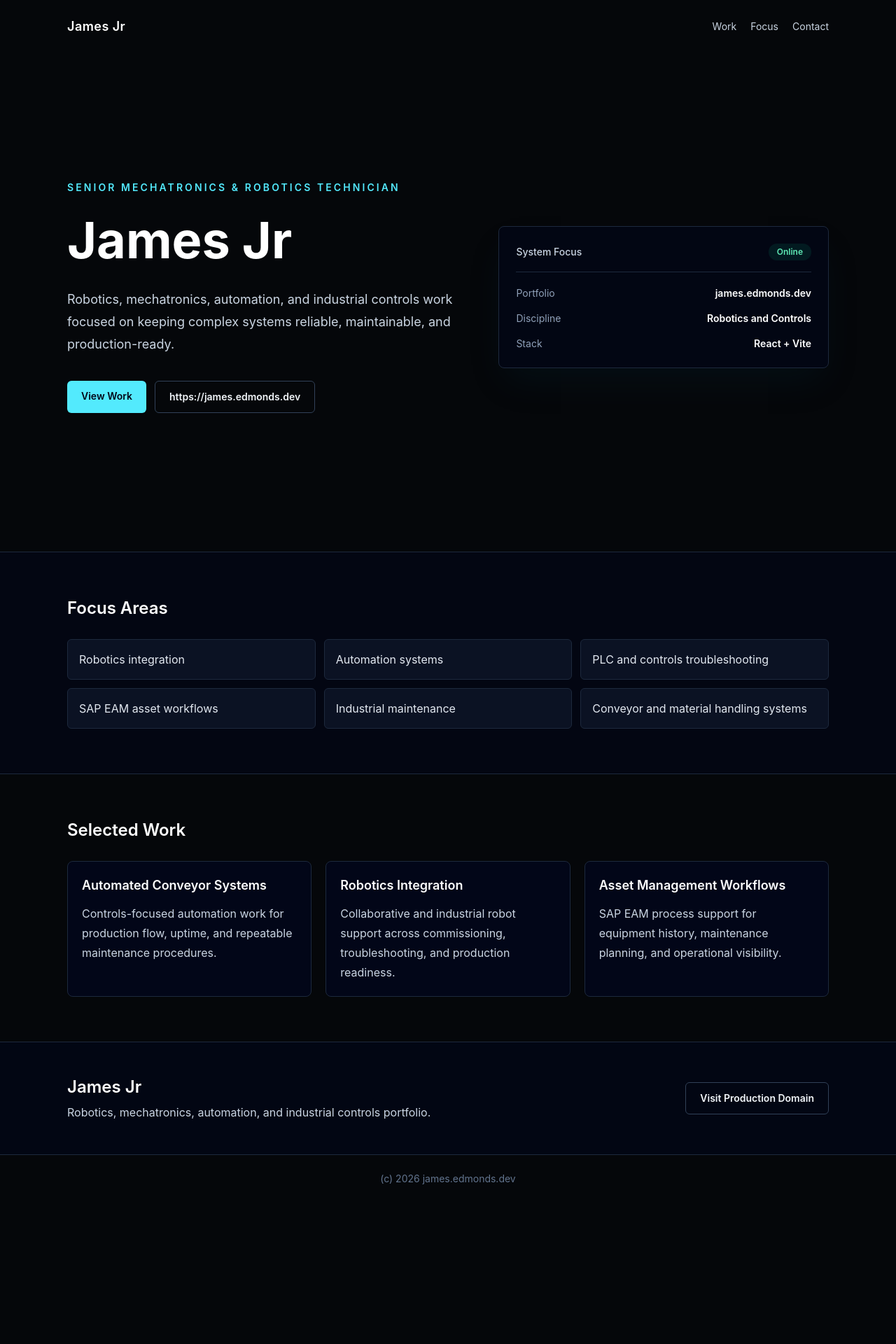
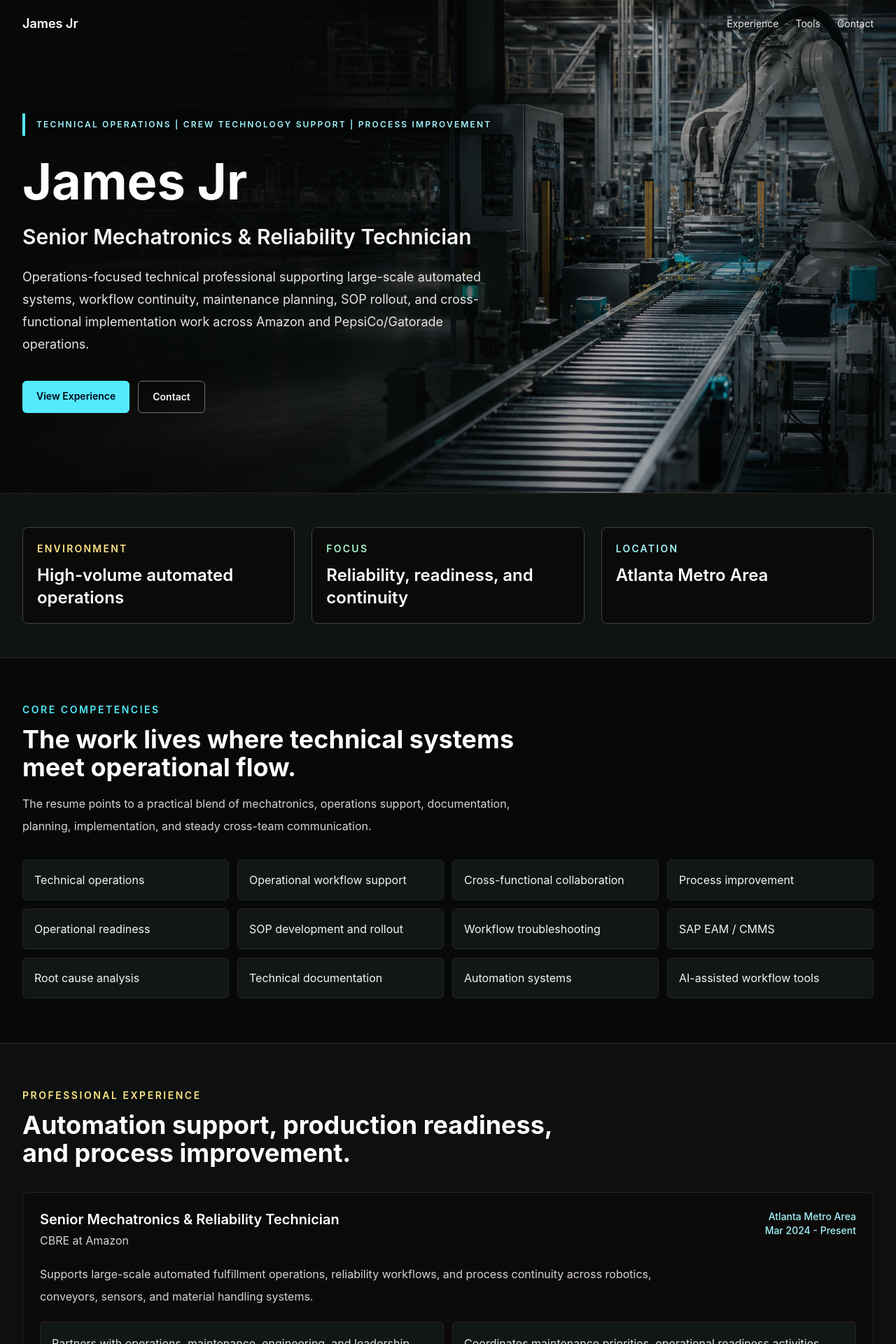
Before and after one commit to fzckdd6f4d-ops/jaesystems-site, a React (Vite) app: page / in a window 1280 px wide. Shown: the top 1920 px of the page at 70% size. Before the commit the page ends 1718 px from the top, so only its background shows below. Built offline with nearby package versions, Linux system fonts and the light colour scheme.

Commit message:
Build resume-backed portfolio homepage

```diff
--- a/index.html
+++ b/index.html
@@ -6,24 +6,24 @@
     <meta name="viewport" content="width=device-width, initial-scale=1.0" />
     <meta
       name="description"
-      content="James Jr is a senior mechatronics and robotics technician focused on robotics, automation, industrial controls, maintenance, and troubleshooting."
+      content="James Jr is a technical operations and senior mechatronics professional supporting automated systems, reliability workflows, process improvement, SAP EAM, and operational readiness."
     />
     <link rel="canonical" href="https://james.edmonds.dev/" />
-    <meta property="og:title" content="James Jr | Senior Mechatronics & Robotics Technician" />
+    <meta property="og:title" content="James Jr | Technical Operations & Robotics Portfolio" />
     <meta
       property="og:description"
-      content="Robotics, mechatronics, automation, and industrial controls portfolio for James Jr."
+      content="Resume-backed portfolio covering automation systems, workflow support, maintenance planning, SAP EAM, SOP rollout, and process improvement."
     />
     <meta property="og:url" content="https://james.edmonds.dev/" />
     <meta property="og:type" content="website" />
     <meta property="og:site_name" content="james.edmonds.dev" />
     <meta name="twitter:card" content="summary" />
-    <meta name="twitter:title" content="James Jr | Senior Mechatronics & Robotics Technician" />
+    <meta name="twitter:title" content="James Jr | Technical Operations & Robotics Portfolio" />
     <meta
       name="twitter:description"
-      content="Robotics, mechatronics, automation, and industrial controls portfolio for James Jr."
+      content="Resume-backed portfolio covering automation systems, workflow support, maintenance planning, SAP EAM, SOP rollout, and process improvement."
     />
-    <title>James Jr | Senior Mechatronics & Robotics Technician</title>
+    <title>James Jr | Technical Operations & Robotics Portfolio</title>
   </head>
   <body>
     <div id="root"></div>
--- a/src/App.jsx
+++ b/src/App.jsx
@@ -1,146 +1,299 @@
-const focusAreas = [
-  'Robotics integration',
+const competencies = [
+  'Technical operations',
+  'Operational workflow support',
+  'Cross-functional collaboration',
+  'Process improvement',
+  'Operational readiness',
+  'SOP development and rollout',
+  'Workflow troubleshooting',
+  'SAP EAM / CMMS',
+  'Root cause analysis',
+  'Technical documentation',
   'Automation systems',
-  'PLC and controls troubleshooting',
-  'SAP EAM asset workflows',
-  'Industrial maintenance',
-  'Conveyor and material handling systems',
+  'AI-assisted workflow tools',
 ];
 
-const projects = [
+const experience = [
   {
-    title: 'Automated Conveyor Systems',
-    description:
-      'Controls-focused automation work for production flow, uptime, and repeatable maintenance procedures.',
+    company: 'CBRE at Amazon',
+    role: 'Senior Mechatronics & Reliability Technician',
+    location: 'Atlanta Metro Area',
+    dates: 'Mar 2024 - Present',
+    summary:
+      'Supports large-scale automated fulfillment operations, reliability workflows, and process continuity across robotics, conveyors, sensors, and material handling systems.',
+    highlights: [
+      'Partners with operations, maintenance, engineering, and leadership teams to troubleshoot issues and protect workflow continuity.',
+      'Coordinates maintenance priorities, operational readiness activities, and workflow execution across automated systems.',
+      'Documents corrective actions and workflow updates in SAP/CMMS systems for visibility and tracking.',
+      'Uses AI-assisted workflow and research tools to improve troubleshooting, communication, and operational understanding.',
+    ],
   },
   {
-    title: 'Robotics Integration',
-    description:
-      'Collaborative and industrial robot support across commissioning, troubleshooting, and production readiness.',
+    company: 'Elite Line Services / Jervis B Webb',
+    role: 'Maintenance Technician II',
+    location: 'Atlanta Metro Area',
+    dates: 'Mar 2023 - Mar 2024',
+    summary:
+      'Supported automated logistics systems serving large-scale fulfillment operations with a focus on workflow consistency and uptime.',
+    highlights: [
+      'Collaborated across operations and maintenance teams to troubleshoot workflow disruptions and restore continuity.',
+      'Supported reliability-focused operational activities for automated material handling environments.',
+      'Maintained clear communication between technical teams and operations during active production support.',
+    ],
   },
   {
-    title: 'Asset Management Workflows',
-    description:
-      'SAP EAM process support for equipment history, maintenance planning, and operational visibility.',
+    company: 'PepsiCo / Gatorade',
+    role: 'Operations Technician 3 / Maintenance Support',
+    location: 'Atlanta Metro Area',
+    dates: 'Jan 2016 - Jun 2023',
+    summary:
+      'Supported food and beverage manufacturing operations, process standardization, and production line readiness in a GMP-regulated environment.',
+    highlights: [
+      'Collaborated with Process Improvement Engineers and cross-functional teams on workflow optimization and process standardization.',
+      'Supported startup, commissioning, and readiness of the Line 7 12oz/20oz Gatorade production line.',
+      'Helped develop and roll out SOPs and workflow processes for production line team members.',
+      'Assisted with process stabilization, operational testing, troubleshooting, and production ramp-up activities.',
+    ],
+  },
+  {
+    company: 'ConMed Distribution Center (Kelly Services)',
+    role: 'Warehouse Associate / Material Handling',
+    location: 'Lithia Springs, GA',
+    dates: 'Feb 2011 - Sep 2014',
+    summary:
+      'Supported warehouse operations, inventory movement, and distribution workflows in a structured material handling environment.',
+    highlights: [
+      'Maintained accuracy across receiving, staging, picking, packing, shipping, and replenishment activities.',
+      'Supported operational flow by following standardized warehouse processes and production priorities.',
+      'Built early experience with warehouse systems, material handling discipline, and team-based execution.',
+    ],
   },
 ];
 
+const tools = [
+  'SAP EAM / CMMS',
+  'Microsoft Office and Excel',
+  'Oracle WMS',
+  'Automated material handling systems',
+  'Robotics and conveyor systems',
+  'AI-assisted workflow and research tools',
+  'LLM familiarity',
+  'Process automation interest',
+];
+
+const values = [
+  'Integrity',
+  'Accountability',
+  'Adaptability',
+  'Teamwork',
+  'Resilience',
+  'Calm execution',
+];
+
+const education = {
+  credential: 'Associate of Computer Science',
+  school: 'Georgia Perimeter College',
+};
+
 function App() {
   return (
-    <div className="min-h-screen bg-[#05070a] text-slate-100">
-      <header className="mx-auto flex w-full max-w-6xl items-center justify-between px-5 py-6 sm:px-8">
-        <a href="/" className="text-lg font-semibold tracking-wide text-white">
+    <div className="min-h-screen bg-[#070908] text-stone-100">
+      <header className="absolute inset-x-0 top-0 z-20">
+        <div className="mx-auto flex w-full max-w-7xl items-center justify-between px-5 py-5 sm:px-8">
+          <a href="/" className="text-base font-semibold text-white sm:text-lg">
             James Jr
           </a>
-        <nav aria-label="Primary navigation" className="flex items-center gap-5 text-sm text-slate-300">
-          <a className="transition hover:text-white" href="#work">
-            Work
+          <nav aria-label="Primary navigation" className="flex items-center gap-4 text-sm text-stone-200 sm:gap-6">
+            <a className="transition hover:text-cyan-200" href="#experience">
+              Experience
             </a>
-          <a className="transition hover:text-white" href="#focus">
-            Focus
+            <a className="transition hover:text-cyan-200" href="#tools">
+              Tools
             </a>
-          <a className="transition hover:text-white" href="#contact">
+            <a className="transition hover:text-cyan-200" href="#contact">
               Contact
             </a>
           </nav>
+        </div>
       </header>
 
       <main>
-        <section className="mx-auto grid min-h-[calc(100svh-88px)] w-full max-w-6xl items-center gap-10 px-5 pb-14 pt-10 sm:px-8 lg:grid-cols-[1.1fr_0.9fr]">
-          <div>
-            <p className="mb-5 text-sm font-semibold uppercase tracking-[0.22em] text-cyan-300">
-              Senior Mechatronics & Robotics Technician
+        <section className="relative min-h-[88svh] overflow-hidden">
+          <img
+            src="/industrial-automation-hero.png"
+            alt="Industrial automation floor with conveyors, controls, and robotic equipment"
+            className="absolute inset-0 h-full w-full object-cover"
+          />
+          <div className="absolute inset-0 bg-[linear-gradient(90deg,rgba(7,9,8,0.96)_0%,rgba(7,9,8,0.82)_38%,rgba(7,9,8,0.3)_72%,rgba(7,9,8,0.58)_100%)]" />
+          <div className="relative z-10 mx-auto flex min-h-[88svh] max-w-7xl items-center px-5 pb-16 pt-28 sm:px-8">
+            <div className="max-w-3xl">
+              <p className="mb-5 max-w-fit border-l-4 border-cyan-300 bg-black/30 px-4 py-2 text-xs font-semibold uppercase tracking-[0.18em] text-cyan-200">
+                Technical Operations | Crew Technology Support | Process Improvement
               </p>
-            <h1 className="max-w-3xl text-5xl font-bold leading-tight text-white sm:text-6xl lg:text-7xl">
+              <h1 className="text-5xl font-bold leading-tight text-white sm:text-6xl lg:text-7xl">
                 James Jr
               </h1>
-            <p className="mt-6 max-w-2xl text-lg leading-8 text-slate-300">
-              Robotics, mechatronics, automation, and industrial controls work focused on keeping complex systems reliable, maintainable, and production-ready.
+              <p className="mt-4 text-2xl font-semibold text-stone-100 sm:text-3xl">
+                Senior Mechatronics & Reliability Technician
+              </p>
+              <p className="mt-6 max-w-2xl text-lg leading-8 text-stone-200">
+                Operations-focused technical professional supporting large-scale automated systems, workflow continuity,
+                maintenance planning, SOP rollout, and cross-functional implementation work across Amazon and
+                PepsiCo/Gatorade operations.
               </p>
               <div className="mt-9 flex flex-wrap gap-3">
                 <a
-                href="#work"
+                  href="#experience"
                   className="rounded-md bg-cyan-300 px-5 py-3 text-sm font-semibold text-slate-950 transition hover:bg-cyan-200"
                 >
-                View Work
+                  View Experience
                 </a>
                 <a
-                href="https://james.edmonds.dev/"
-                className="rounded-md border border-slate-700 px-5 py-3 text-sm font-semibold text-slate-100 transition hover:border-cyan-300 hover:text-cyan-200"
+                  href="#contact"
+                  className="rounded-md border border-stone-500 bg-black/20 px-5 py-3 text-sm font-semibold text-stone-100 transition hover:border-amber-300 hover:text-amber-200"
                 >
-                https://james.edmonds.dev
+                  Contact
                 </a>
               </div>
             </div>
-
-          <div className="rounded-lg border border-slate-800 bg-slate-950/70 p-6 shadow-2xl shadow-cyan-950/20">
-            <div className="mb-5 flex items-center justify-between border-b border-slate-800 pb-4">
-              <span className="text-sm font-medium text-slate-300">System Focus</span>
-              <span className="rounded-full bg-emerald-400/10 px-3 py-1 text-xs font-semibold text-emerald-300">
-                Online
-              </span>
-            </div>
-            <dl className="grid gap-4 text-sm">
-              <div className="flex items-center justify-between gap-6">
-                <dt className="text-slate-400">Portfolio</dt>
-                <dd className="font-semibold text-white">james.edmonds.dev</dd>
-              </div>
-              <div className="flex items-center justify-between gap-6">
-                <dt className="text-slate-400">Discipline</dt>
-                <dd className="font-semibold text-white">Robotics and Controls</dd>
-              </div>
-              <div className="flex items-center justify-between gap-6">
-                <dt className="text-slate-400">Stack</dt>
-                <dd className="font-semibold text-white">React + Vite</dd>
-              </div>
-            </dl>
           </div>
         </section>
 
-        <section id="focus" className="border-y border-slate-800 bg-slate-950/60">
-          <div className="mx-auto max-w-6xl px-5 py-16 sm:px-8">
-            <h2 className="text-2xl font-semibold text-white">Focus Areas</h2>
-            <div className="mt-7 grid gap-3 sm:grid-cols-2 lg:grid-cols-3">
-              {focusAreas.map((area) => (
-                <div key={area} className="rounded-md border border-slate-800 bg-slate-900/70 p-4 text-slate-200">
-                  {area}
+        <section className="border-y border-stone-800 bg-[#101411]">
+          <div className="mx-auto grid max-w-7xl gap-6 px-5 py-12 sm:px-8 lg:grid-cols-3">
+            <div className="rounded-lg border border-stone-700 bg-stone-950 p-5">
+              <p className="text-sm font-semibold uppercase tracking-[0.16em] text-amber-200">Environment</p>
+              <p className="mt-3 text-2xl font-semibold text-white">High-volume automated operations</p>
+            </div>
+            <div className="rounded-lg border border-stone-700 bg-stone-950 p-5">
+              <p className="text-sm font-semibold uppercase tracking-[0.16em] text-emerald-200">Focus</p>
+              <p className="mt-3 text-2xl font-semibold text-white">Reliability, readiness, and continuity</p>
+            </div>
+            <div className="rounded-lg border border-stone-700 bg-stone-950 p-5">
+              <p className="text-sm font-semibold uppercase tracking-[0.16em] text-cyan-200">Location</p>
+              <p className="mt-3 text-2xl font-semibold text-white">Atlanta Metro Area</p>
+            </div>
+          </div>
+        </section>
+
+        <section id="competencies" className="mx-auto max-w-7xl px-5 py-16 sm:px-8">
+          <div className="max-w-3xl">
+            <p className="text-sm font-semibold uppercase tracking-[0.18em] text-cyan-300">Core Competencies</p>
+            <h2 className="mt-3 text-3xl font-bold text-white sm:text-4xl">
+              The work lives where technical systems meet operational flow.
+            </h2>
+            <p className="mt-4 leading-8 text-stone-300">
+              The resume points to a practical blend of mechatronics, operations support, documentation, planning,
+              implementation, and steady cross-team communication.
+            </p>
+          </div>
+          <div className="mt-8 grid gap-3 sm:grid-cols-2 lg:grid-cols-4">
+            {competencies.map((competency) => (
+              <div key={competency} className="rounded-md border border-stone-800 bg-[#111714] p-4 text-stone-100">
+                {competency}
+              </div>
+            ))}
+          </div>
+        </section>
+
+        <section id="experience" className="border-y border-stone-800 bg-[#0d100f]">
+          <div className="mx-auto max-w-7xl px-5 py-16 sm:px-8">
+            <div className="max-w-3xl">
+              <p className="text-sm font-semibold uppercase tracking-[0.18em] text-amber-200">Professional Experience</p>
+              <h2 className="mt-3 text-3xl font-bold text-white sm:text-4xl">
+                Automation support, production readiness, and process improvement.
+              </h2>
+            </div>
+            <div className="mt-9 grid gap-5">
+              {experience.map((job) => (
+                <article key={`${job.company}-${job.dates}`} className="rounded-lg border border-stone-800 bg-stone-950 p-5 sm:p-6">
+                  <div className="flex flex-col gap-3 md:flex-row md:items-start md:justify-between">
+                    <div>
+                      <h3 className="text-xl font-semibold text-white">{job.role}</h3>
+                      <p className="mt-1 text-stone-300">{job.company}</p>
+                    </div>
+                    <p className="text-sm font-medium text-cyan-200 md:text-right">
+                      {job.location}
+                      <br />
+                      {job.dates}
+                    </p>
+                  </div>
+                  <p className="mt-5 max-w-4xl leading-8 text-stone-300">{job.summary}</p>
+                  <ul className="mt-5 grid gap-3 lg:grid-cols-2">
+                    {job.highlights.map((highlight) => (
+                      <li key={highlight} className="rounded-md border border-stone-800 bg-[#111714] p-4 leading-7 text-stone-200">
+                        {highlight}
+                      </li>
+                    ))}
+                  </ul>
+                </article>
+              ))}
+            </div>
+          </div>
+        </section>
+
+        <section id="tools" className="mx-auto grid max-w-7xl gap-10 px-5 py-16 sm:px-8 lg:grid-cols-[0.8fr_1.2fr]">
+          <div>
+            <p className="text-sm font-semibold uppercase tracking-[0.18em] text-emerald-200">Tools & Technology</p>
+            <h2 className="mt-3 text-3xl font-bold text-white sm:text-4xl">
+              Grounded in operations, curious about better systems.
+            </h2>
+            <p className="mt-4 leading-8 text-stone-300">
+              The toolkit spans warehouse and production systems, maintenance planning platforms, automated handling
+              equipment, and emerging AI-assisted workflows for troubleshooting and communication.
+            </p>
+            <div className="mt-6 rounded-lg border border-stone-800 bg-stone-950 p-5">
+              <p className="text-sm font-semibold uppercase tracking-[0.16em] text-amber-200">Education</p>
+              <p className="mt-3 text-xl font-semibold text-white">{education.credential}</p>
+              <p className="mt-1 text-stone-300">{education.school}</p>
+            </div>
+          </div>
+          <div className="grid gap-3 sm:grid-cols-2">
+            {tools.map((tool) => (
+              <div key={tool} className="rounded-md border border-stone-800 bg-[#111714] p-4 text-stone-100">
+                {tool}
+              </div>
+            ))}
+          </div>
+        </section>
+
+        <section className="border-y border-stone-800 bg-[#101411]">
+          <div className="mx-auto grid max-w-7xl gap-8 px-5 py-14 sm:px-8 lg:grid-cols-[1fr_1.2fr]">
+            <div>
+              <p className="text-sm font-semibold uppercase tracking-[0.18em] text-cyan-300">Leadership & Values</p>
+              <h2 className="mt-3 text-3xl font-bold text-white">Calm execution in fast-moving environments.</h2>
+            </div>
+            <div className="grid gap-3 sm:grid-cols-2 lg:grid-cols-3">
+              {values.map((value) => (
+                <div key={value} className="rounded-md border border-stone-700 bg-stone-950 p-4 font-semibold text-stone-100">
+                  {value}
                 </div>
               ))}
             </div>
           </div>
         </section>
 
-        <section id="work" className="mx-auto max-w-6xl px-5 py-16 sm:px-8">
-          <h2 className="text-2xl font-semibold text-white">Selected Work</h2>
-          <div className="mt-7 grid gap-5 lg:grid-cols-3">
-            {projects.map((project) => (
-              <article key={project.title} className="rounded-lg border border-slate-800 bg-slate-950 p-5">
-                <h3 className="text-lg font-semibold text-white">{project.title}</h3>
-                <p className="mt-3 leading-7 text-slate-300">{project.description}</p>
-              </article>
-            ))}
-          </div>
-        </section>
-
-        <section id="contact" className="border-t border-slate-800 bg-slate-950/70">
-          <div className="mx-auto flex max-w-6xl flex-col gap-5 px-5 py-12 sm:px-8 md:flex-row md:items-center md:justify-between">
+        <section id="contact" className="mx-auto max-w-7xl px-5 py-16 sm:px-8">
+          <div className="grid gap-8 rounded-lg border border-stone-800 bg-stone-950 p-6 sm:p-8 lg:grid-cols-[1fr_auto] lg:items-center">
             <div>
-              <h2 className="text-2xl font-semibold text-white">James Jr</h2>
-              <p className="mt-2 text-slate-300">
-                Robotics, mechatronics, automation, and industrial controls portfolio.
+              <p className="text-sm font-semibold uppercase tracking-[0.18em] text-amber-200">Contact</p>
+              <h2 className="mt-3 text-3xl font-bold text-white">James Jr</h2>
+              <p className="mt-4 max-w-2xl leading-8 text-stone-300">
+                Senior mechatronics and reliability technician focused on technical operations, automated systems,
+                process improvement, and operational readiness.
               </p>
             </div>
             <a
-              href="https://james.edmonds.dev/"
-              className="rounded-md border border-slate-700 px-5 py-3 text-sm font-semibold text-slate-100 transition hover:border-cyan-300 hover:text-cyan-200"
+              href="mailto:james@edmonds.dev"
+              className="rounded-md bg-amber-300 px-5 py-3 text-center text-sm font-semibold text-stone-950 transition hover:bg-amber-200"
             >
-              Visit Production Domain
+              Email James Jr
             </a>
           </div>
         </section>
       </main>
 
-      <footer className="border-t border-slate-800 px-5 py-6 text-center text-sm text-slate-500">
+      <footer className="border-t border-stone-800 px-5 py-6 text-center text-sm text-stone-500">
         (c) {new Date().getFullYear()} james.edmonds.dev
       </footer>
     </div>
```
Also changed, not shown: public/industrial-automation-hero.png (added). Lines whose indentation alone changed are shown as unchanged.
